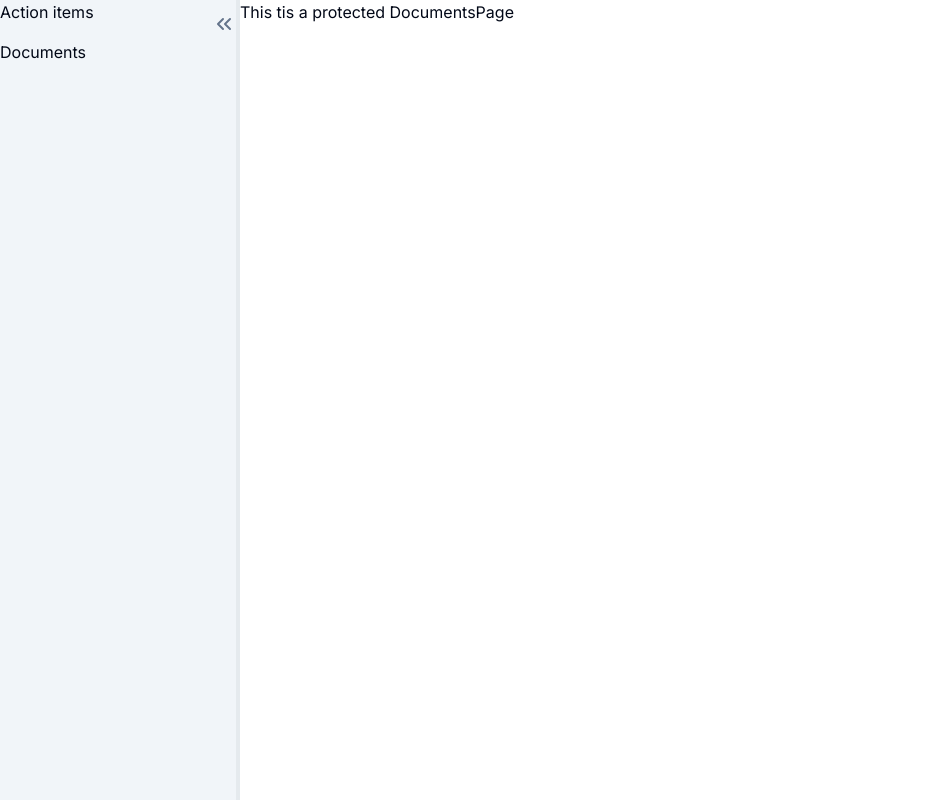
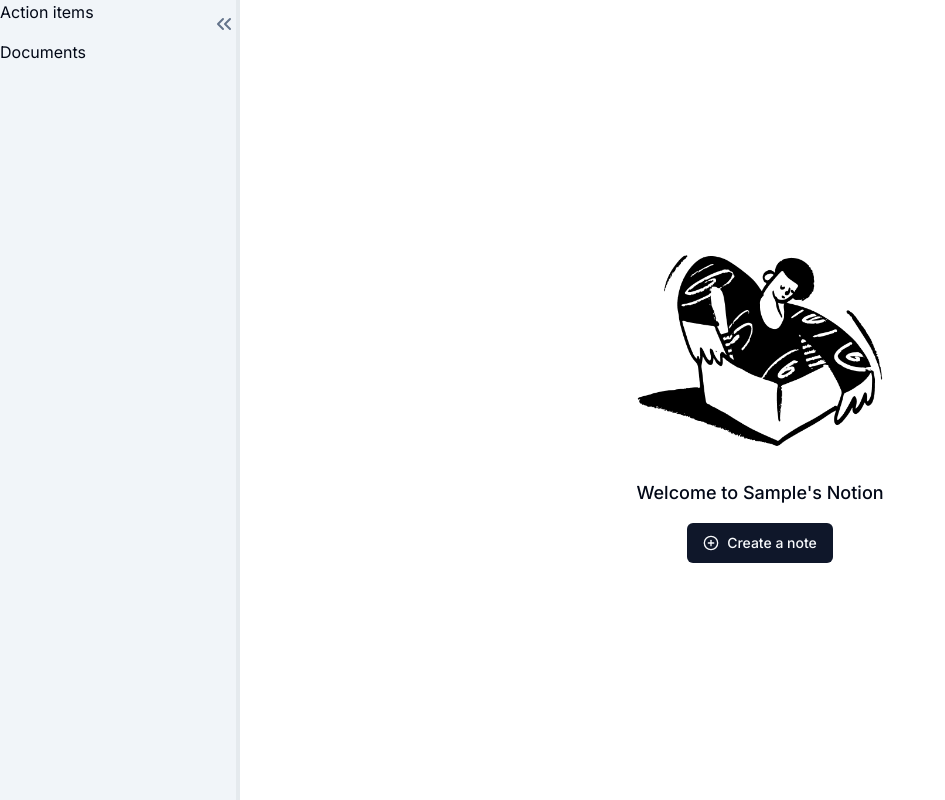
Before and after one commit to e-sum-e/notion-clone, a Next.js app: page /documents in a window 1280 px wide. Shown: the whole page, without its empty margins (0-945 px from the left). Built offline with nearby package versions, Linux system fonts and the light colour scheme; no server answers; sample sign-in values are in the browser's storage.

Commit message:
:hammer: document page에 내용 추가

```diff
--- a/app/(main)/(routes)/documents/page.tsx
+++ b/app/(main)/(routes)/documents/page.tsx
@@ -1,7 +1,38 @@
 "use client";
 
+import { Button } from "@/components/ui/button";
+import { useUser } from "@clerk/clerk-react";
+import { PlusCircle } from "lucide-react";
+import Image from "next/image";
+
 const DocumnetsPage = () => {
-  return <div>This tis a protected DocumentsPage</div>;
+  const { user } = useUser();
+
+  return (
+    <div className="h-full flex flex-col items-center justify-center space-y-4">
+      <Image
+        src="/image/empty.png"
+        height="300"
+        width="300"
+        alt="empty"
+        className="dark:hidden"
+      />
+      <Image
+        src="/image/empty.png"
+        height="300"
+        width="300"
+        alt="empty"
+        className="hidden dark:block"
+      />
+      <h2 className="text-lg font-medium">
+        Welcome to {user?.firstName}&apos;s Notion
+      </h2>
+      <Button>
+        <PlusCircle className="h-4 w-4 mr-2" />
+        Create a note
+      </Button>
+    </div>
+  );
 };
 
 export default DocumnetsPage;
```
Also changed, not shown: public/image/empty-dark.png (added), public/image/empty.png (added).
